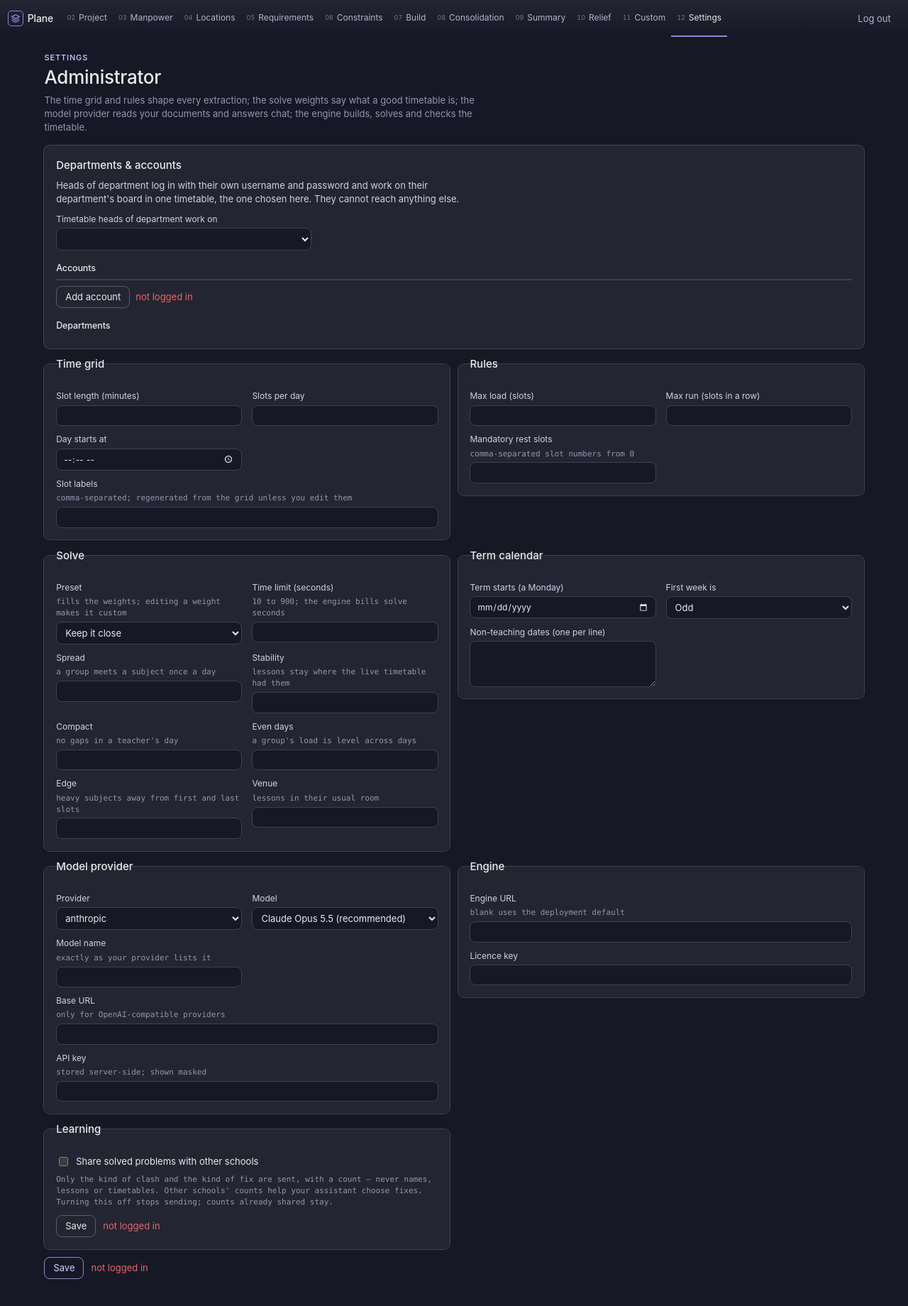
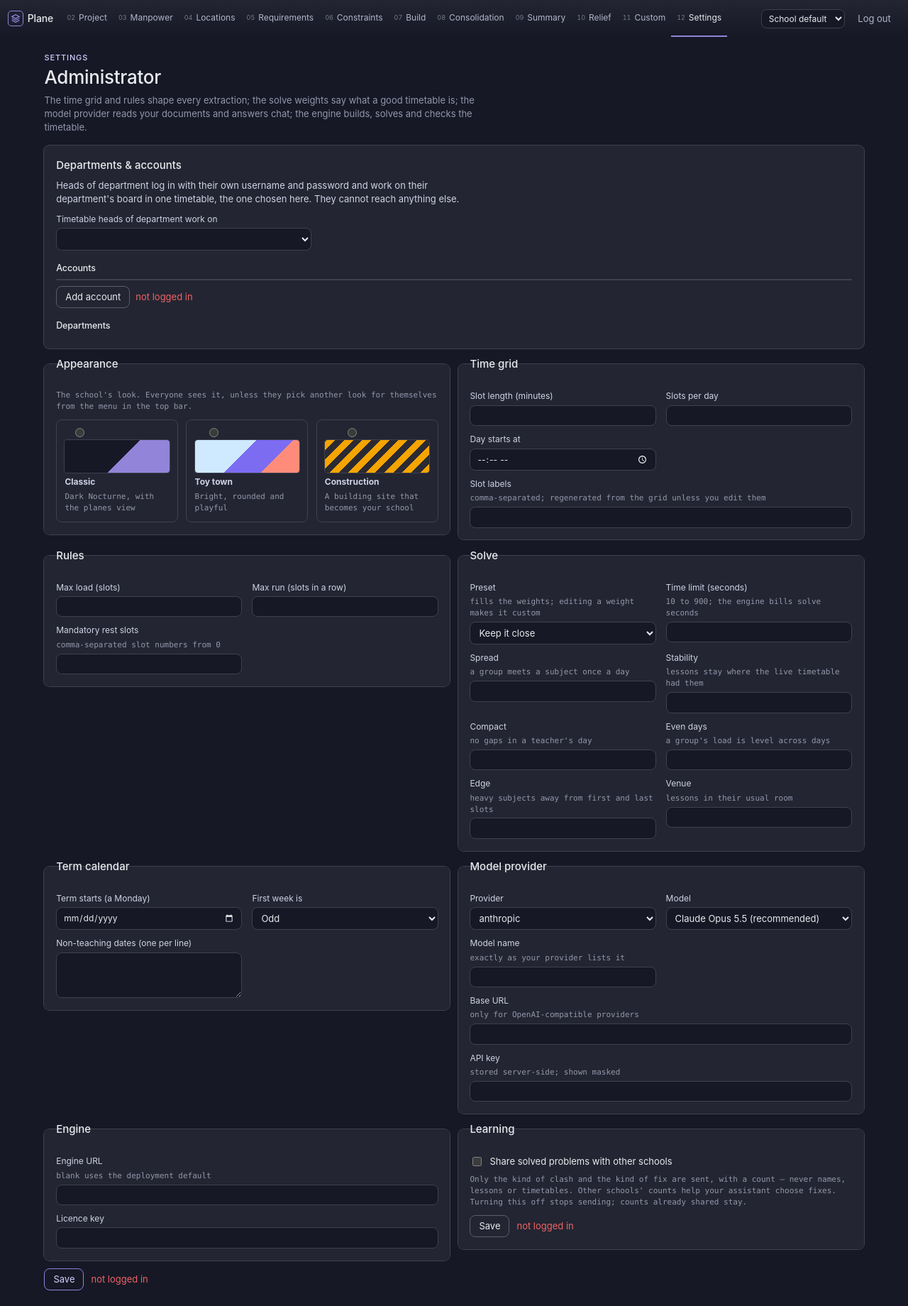
Before and after one commit to twahidin/plane-timetabling-app, a FastAPI app: template plane_app/templates/settings.html in a window 1280 px wide. Shown: the whole page at 71% size. Before the commit the page ends 1802 px from the top, so only its background shows below. Run offline with FastAPI, Linux system fonts and the light colour scheme; the template is opened without the code that fills it, so the values that code supplies are empty; data comes from the database, SQL or seed files in the repository; some libraries are stand-ins or nearby versions.

Commit message:
Looks: Classic, Toy town and Construction
Co-Authored-By: Claude Opus 5.5 <noreply@anthropic.com>

```diff
--- a/plane_app/main.py
+++ b/plane_app/main.py
@@ -181,6 +181,7 @@ def create_app(config: Config, db: Db, engine_factory=None, provider_factory=Non
             return app.state.solve_locks.setdefault(db.current_timetable(), threading.Lock())
     templates = Jinja2Templates(directory=str(HERE / "templates"))
     templates.env.globals["asset"] = make_asset_url(HERE / "static")   # versioned /static URLs (assets.py)
+    templates.env.globals["school_look"] = db.school_look           # <html data-look>: the school's look
     app.include_router(print_router(db, templates))
     app.include_router(plan_router(db))
     app.include_router(grid_router(db))
--- a/plane_app/static/app.css
+++ b/plane_app/static/app.css
@@ -44,6 +44,12 @@
     --rest: var(--color-neutral-700);
     --sans: var(--font-body);
     --mono: "IBM Plex Mono", "SF Mono", Menlo, Consolas, monospace;
+
+    /* Tokens the light looks (looks.css) redefine; Classic's values */
+    --warn-ink: #e8a93a;
+    --accent-fill: var(--color-accent);
+    --accent-fill-ink: var(--color-bg);
+    --page: var(--color-bg);
   }
 
   * { box-sizing: border-box; }
@@ -354,7 +360,7 @@
     font-size: 12.5px; display: flex; flex-direction: column; gap: 8px;
   }
   .plan-issues-summary { display: flex; gap: 8px; }
-  .chip.warn { background: color-mix(in srgb, var(--loc-4) 20%, transparent); color: #e8a93a; }
+  .chip.warn { background: color-mix(in srgb, var(--loc-4) 20%, transparent); color: var(--warn-ink); }
   .plan-issue-list { list-style: none; margin: 0; padding: 0; display: flex; flex-direction: column; gap: 4px; max-height: 220px; overflow-y: auto; }
   .plan-issue-list li { border-radius: 4px; padding: 5px 8px; border-left: 3px solid var(--muted); background: var(--surface-2); }
   .plan-issue-list li.block { border-left-color: var(--bad); background: var(--bad-soft); }
@@ -673,6 +679,18 @@
   .appbar-end { display: flex; align-items: center; gap: var(--space-2); flex: none; }
   .appbar-end .tag { max-width: 180px; overflow: hidden; text-overflow: ellipsis; white-space: nowrap; }
   .appbar-end .tag[hidden] { display: none; }
+  .look-pick { font-size: 12px; padding: 4px 6px; width: 118px; }
+  .look-cards { display: grid; grid-template-columns: repeat(auto-fit, minmax(170px, 1fr)); gap: var(--space-4); }
+  .form .look-card { display: grid; grid-template-columns: auto 1fr; gap: 4px var(--space-3); align-items: center; padding: var(--space-4);
+               border: 1px solid var(--line); border-radius: var(--radius-md); cursor: pointer; }
+  .form .look-card:has(input:checked) { border-color: var(--color-accent); box-shadow: 0 0 0 1px var(--color-accent); }
+  .form .look-card .look-swatch, .form .look-card .help { grid-column: 1 / -1; }
+  .form .look-cards, .form p.wide { grid-column: 1 / -1; }
+  .form .look-card input { width: auto; padding: 0; border: 0; margin: 0; }
+  .look-swatch { height: 46px; border-radius: var(--radius-sm); box-shadow: var(--shadow-sm); }
+  .look-swatch[data-swatch="classic"] { background: linear-gradient(135deg, #161826 0 55%, #9184d9 55%); }
+  .look-swatch[data-swatch="toy"] { background: linear-gradient(135deg, #cfe9ff 0 45%, #7c6cf2 45% 72%, #ff8c7a 72%); }
+  .look-swatch[data-swatch="site"] { background: repeating-linear-gradient(-45deg, #f5a400 0 9px, #2b2a33 9px 18px); }
   .appbar-end form { margin: 0; }
   .btn.icon { padding: 5px 7px; }
 
--- /dev/null
+++ b/plane_app/static/look.js
@@ -0,0 +1,38 @@
+/* The look (spec docs/superpowers/specs/2026-10-11-campus-looks-design.md §1.1). The server renders the
+   school's look into <html data-look data-school-look>; this browser's own choice lives in localStorage
+   'plane.look' (absent = follow the school). When storage is blocked the choice lasts for this page only. */
+(function () {
+  const VALID = new Set(['classic', 'toy', 'site']);
+  const NAMES = { classic: 'Classic', toy: 'Toy town', site: 'Construction' };
+  const KEY = 'plane.look';
+  const root = document.documentElement;
+  let session = null;                      // the choice when localStorage throws
+
+  const school = () => (VALID.has(root.dataset.schoolLook) ? root.dataset.schoolLook : 'classic');
+  function own() {
+    try { const v = localStorage.getItem(KEY); return VALID.has(v) ? v : session; } catch (e) { return session; }
+  }
+  function apply() {
+    const look = own() || school();
+    if (root.dataset.look !== look) root.dataset.look = look;
+    document.querySelectorAll('select.look-pick').forEach((s) => {
+      const first = s.querySelector('option[value="school"]');
+      if (first) first.textContent = 'School default (' + NAMES[school()] + ')';
+      s.value = own() || 'school';
+    });
+    document.dispatchEvent(new CustomEvent('plane:look', { detail: { look } }));
+  }
+  function choose(v) {
+    try {
+      if (VALID.has(v)) localStorage.setItem(KEY, v); else localStorage.removeItem(KEY);
+      session = null;
+    } catch (e) { session = VALID.has(v) ? v : null; }
+    apply();
+  }
+  window.planeLook = { current: () => root.dataset.look, choose, refresh: apply, LOOKS: Object.keys(NAMES) };
+  document.addEventListener('DOMContentLoaded', () => {
+    document.querySelectorAll('select.look-pick').forEach((s) => s.addEventListener('change', () => choose(s.value)));
+    apply();
+  });
+  window.addEventListener('storage', (e) => { if (e.key === KEY || e.key === null) apply(); });
+})();
--- /dev/null
+++ b/plane_app/static/looks.css
@@ -0,0 +1,110 @@
+/* Looks (spec docs/superpowers/specs/2026-10-11-campus-looks-design.md §1.2). Toy town and Construction
+   redefine Nocturne's tokens (app.css :root) for a light page; Classic is app.css as it is. Every rule
+   here is scoped to one of the two looks; the font is fetched only where a look uses it. */
+@font-face {
+  font-family: "Fredoka"; font-style: normal; font-weight: 300 700; font-display: swap;
+  src: url("fonts/fredoka-latin-wght-normal.woff2") format("woff2-variations"),
+       url("fonts/fredoka-latin-wght-normal.woff2") format("woff2");
+}
+
+html[data-look="toy"] {
+  color-scheme: light;
+  --grid: var(--color-neutral-600);
+  --rest: var(--color-neutral-600);
+  --plane: var(--color-accent-400);
+  --color-bg: #eef2ff;
+  --color-surface: #fffefd;
+  --color-text: #2d2a4a;
+  --color-accent: #5f4fd6;
+  --color-divider: color-mix(in srgb, #2d2a4a 12%, transparent);
+  --color-neutral-100: #24213d; --color-neutral-200: #34304f; --color-neutral-300: #4f4a6d;
+  --color-neutral-400: #5e5980; --color-neutral-500: #6a6586; --color-neutral-600: #9893ad;
+  --color-neutral-700: #bdb8cf; --color-neutral-800: #e1ddef; --color-neutral-900: #f3f1fb;
+  --color-accent-100: #231b5c; --color-accent-200: #33288a; --color-accent-300: #4636b8;
+  --color-accent-400: #5f4fd6; --color-accent-500: #7c6cf2; --color-accent-600: #a99ef7;
+  --color-accent-700: #c8c0fa; --color-accent-800: #e2ddfd; --color-accent-900: #f2effe;
+  --font-heading: "Fredoka", "Nunito", system-ui, -apple-system, "Segoe UI", sans-serif;
+  --font-body: "Fredoka", "Nunito", system-ui, -apple-system, "Segoe UI", sans-serif;
+  --mono: "Fredoka", "Nunito", system-ui, -apple-system, "Segoe UI", sans-serif;
+  --radius-sm: 8px; --radius-md: 14px; --radius-lg: 22px;
+  --shadow-sm: 0 0 0 1px #e4e0f3;
+  --shadow-md: 0 0 0 1px #e4e0f3, 0 10px 28px rgba(110, 90, 200, 0.16);
+  --shadow-lg: 0 0 0 1px #d8d2ee, 0 18px 44px rgba(110, 90, 200, 0.22);
+  --good: #0f7048;
+  --bad: #c0262f;
+  --bad-soft: #fde8ea;
+  --booking-soft: #fff1d6;
+  --good-soft: #e2f5eb;
+  --loc-1: #2f6fd0; --loc-2: #c4501f; --loc-3: #12855e; --loc-4: #9a6500; --loc-5: #c13f72;
+  --stage: #e8eeff;
+  --warn-ink: #8a5800;
+  --accent-fill: #6a5ae6;
+  --accent-fill-ink: #fffefd;
+  --page: linear-gradient(180deg, #cfe9ff 0%, #eef3ff 40%, #fff1fa 100%);
+}
+
+html[data-look="site"] {
+  color-scheme: light;
+  --grid: var(--color-neutral-600);
+  --rest: var(--color-neutral-600);
+  --plane: var(--color-accent-400);
+  --color-bg: #fbf5ea;
+  --color-surface: #fffdf8;
+  --color-text: #2b2a33;
+  --color-accent: #8a5600;
+  --color-divider: color-mix(in srgb, #2b2a33 13%, transparent);
+  --color-neutral-100: #24221f; --color-neutral-200: #36332e; --color-neutral-300: #4e4a43;
+  --color-neutral-400: #5c5750; --color-neutral-500: #6a645a; --color-neutral-600: #9a9488;
+  --color-neutral-700: #c2bcaf; --color-neutral-800: #e6dfd0; --color-neutral-900: #f6f0e3;
+  --color-accent-100: #3a2600; --color-accent-200: #5a3c00; --color-accent-300: #7a4c00;
+  --color-accent-400: #8a5600; --color-accent-500: #f5a400; --color-accent-600: #f7bd45;
+  --color-accent-700: #fad27f; --color-accent-800: #fde6b8; --color-accent-900: #fff4dc;
+  --font-heading: "Fredoka", "Nunito", system-ui, -apple-system, "Segoe UI", sans-serif;
+  --font-body: "Fredoka", "Nunito", system-ui, -apple-system, "Segoe UI", sans-serif;
+  --mono: "Fredoka", "Nunito", system-ui, -apple-system, "Segoe UI", sans-serif;
+  --radius-sm: 7px; --radius-md: 12px; --radius-lg: 18px;
+  --shadow-sm: 0 0 0 1px #ece3d1;
+  --shadow-md: 0 0 0 1px #ece3d1, 0 10px 26px rgba(160, 110, 20, 0.16);
+  --shadow-lg: 0 0 0 1px #e2d6bd, 0 18px 40px rgba(160, 110, 20, 0.22);
+  --good: #0f7048;
+  --bad: #c0262f;
+  --bad-soft: #fde8e6;
+  --booking-soft: #fff1d6;
+  --good-soft: #e2f5eb;
+  --loc-1: #2f6fd0; --loc-2: #c4501f; --loc-3: #12855e; --loc-4: #9a6500; --loc-5: #c13f72;
+  --stage: #f6efe1;
+  --warn-ink: #8a5800;
+  --accent-fill: #f5a400;
+  --accent-fill-ink: #2b2a33;
+  --page: linear-gradient(180deg, #d6ecff 0%, #f3f8ff 35%, #fff4df 100%);
+}
+
+/* The page behind everything: a sky, not a flat colour */
+html[data-look="toy"] body, html[data-look="site"] body { background: var(--page); background-attachment: fixed; }
+
+/* Primary buttons are filled in the light looks (Classic keeps Nocturne's outlined ones) */
+html[data-look="toy"] .btn.primary, html[data-look="site"] .btn.primary {
+  background: var(--accent-fill); border-color: var(--accent-fill); color: var(--accent-fill-ink); }
+html[data-look="toy"] .btn.primary:hover:where(:not(:disabled, [aria-disabled="true"])),
+html[data-look="site"] .btn.primary:hover:where(:not(:disabled, [aria-disabled="true"])) {
+  background: color-mix(in srgb, var(--accent-fill) 86%, var(--color-text)); color: var(--accent-fill-ink); }
+
+/* Toy town: a soft lift on cards and the top bar */
+html[data-look="toy"] .appbar { background: color-mix(in srgb, var(--color-surface) 82%, transparent); }
+
+/* Construction: the hazard stripe under the top bar */
+html[data-look="site"] .appbar { position: relative; padding-bottom: 4px; background: color-mix(in srgb, var(--color-surface) 86%, transparent); }
+html[data-look="site"] .appbar::after { content: ""; position: absolute; left: 0; right: 0; bottom: 0; height: 4px; pointer-events: none;
+  background: repeating-linear-gradient(-45deg, var(--accent-fill) 0 8px, var(--color-text) 8px 16px); }
+
+/* Small text and hairlines that Nocturne draws light-on-dark */
+html[data-look="toy"] .board-tag.group, html[data-look="site"] .board-tag.group { color: color-mix(in srgb, var(--loc-1) 70%, var(--color-text)); }
+html[data-look="toy"] .board-tag.share, html[data-look="site"] .board-tag.share { color: color-mix(in srgb, var(--loc-3) 70%, var(--color-text)); }
+html[data-look="toy"] .appbar-tab .n, html[data-look="site"] .appbar-tab .n { color: var(--color-neutral-500); }
+html[data-look="toy"] .dialog::backdrop, html[data-look="site"] .dialog::backdrop { background: color-mix(in srgb, var(--color-text) 38%, transparent); }
+html[data-look="toy"] input:not([type=checkbox]):not([type=radio]):not([type=range]):not([type=file]), html[data-look="toy"] select, html[data-look="toy"] textarea,
+html[data-look="site"] input:not([type=checkbox]):not([type=radio]):not([type=range]):not([type=file]), html[data-look="site"] select, html[data-look="site"] textarea { border-color: var(--color-neutral-600); }
+html[data-look="toy"] input:focus-visible, html[data-look="toy"] select:focus-visible, html[data-look="toy"] textarea:focus-visible,
+html[data-look="site"] input:focus-visible, html[data-look="site"] select:focus-visible, html[data-look="site"] textarea:focus-visible { border-color: var(--color-accent); }
+html[data-look="toy"] #assistant, html[data-look="site"] #assistant { box-shadow: -1px 0 0 var(--color-neutral-800); }
+html[data-look="site"] .btn.primary { border-color: color-mix(in srgb, var(--accent-fill) 70%, var(--color-text)); }
--- a/plane_app/static/model.js
+++ b/plane_app/static/model.js
@@ -562,7 +562,7 @@
 
   new ResizeObserver(resize).observe(viewEl);
   window.matchMedia('(prefers-color-scheme: dark)').addEventListener('change', refresh);
-  new MutationObserver(refresh).observe(document.documentElement, { attributes: true, attributeFilter: ['data-theme'] });
+  new MutationObserver(refresh).observe(document.documentElement, { attributes: true, attributeFilter: ['data-theme', 'data-look'] });
 
   function frame() {
     if (needsRender) { needsRender = false; renderer.render(scene, activeCam()); }
--- a/plane_app/static/settings.js
+++ b/plane_app/static/settings.js
@@ -85,6 +85,8 @@
     el('solve_preset').value = sv.preset || 'balanced';
     el('solve_time_limit').value = sv.time_limit ?? 300;
     RULES.forEach((r) => { el('w_' + r).value = w[r] ?? PRESETS.balanced[r]; });
+    const lk = (s.look || {}).default || 'classic';
+    document.querySelectorAll('input[name=look]').forEach((r) => { r.checked = r.value === lk; });
     labelsEdited = false;
   }
 
@@ -107,6 +109,7 @@
       provider: { kind: el('provider_kind').value, base_url: el('base_url').value.trim(), api_key: el('api_key').value, model: chosenModel() },
       engine: { url: el('engine_url').value.trim(), key: el('engine_key').value },
       solve: { preset: el('solve_preset').value, time_limit: solveLimit(), weights: Object.fromEntries(RULES.map((r) => [r, weight(r)])) },
+      look: { default: (document.querySelector('input[name=look]:checked') || { value: 'classic' }).value },
       calendar: {
         term_start: el('term-start').value,
         first_week: el('first-week').value,
@@ -152,6 +155,8 @@
     try {
       const saved = await api('/api/settings', { method: 'PUT', body: JSON.stringify(body) });
       fill(saved);
+      document.documentElement.dataset.schoolLook = (saved.look || {}).default || 'classic';
+      if (window.planeLook) window.planeLook.refresh();
       msg('Saved.', 'ok');
     } catch (e) { msg(e.message, 'bad'); }
     finally { el('save').disabled = false; }
--- a/plane_app/templates/department.html
+++ b/plane_app/templates/department.html
@@ -1,10 +1,11 @@
 <!doctype html>
-<html lang="en">
+<html lang="en" data-look="{{ school_look() }}" data-school-look="{{ school_look() }}">
 <head>
 <meta charset="utf-8">
 <meta name="viewport" content="width=device-width, initial-scale=1">
 <title>{{ dept }} &middot; Plane Timetabling</title>
 <link rel="stylesheet" href="{{ asset('app.css') }}">
+{% include "partials/look_head.html" %}
 </head>
 {#- A head of department's page (spec docs/superpowers/specs/2026-09-27-department-accounts-design.md §5):
     their department's board and the live timetable, read-only. Its scripts call only the routes a
@@ -20,6 +21,7 @@
   <span class="tag accent" id="dept-name">{{ name }} &middot; {{ dept }}</span>
   <span class="dept-timetable" id="dept-timetable">Timetable: {{ timetable }}</span>
   <div class="appbar-end">
+    {% include "partials/look_menu.html" %}
     {% if not must_change %}
     <button class="btn ghost" id="dept-password" type="button">Change password</button>
     {% endif %}
@@ -46,6 +48,7 @@
 <main class="password-first dialog" id="password-first">
   {{ password_form(true) }}
 </main>
+<script src="{{ asset('look.js') }}"></script>
 <script src="{{ asset('department.js') }}"></script>
 {% else %}
 
@@ -96,6 +99,7 @@
 <script src="{{ asset('board-status.js') }}"></script>
 <script src="{{ asset('board.js') }}"></script>
 <script src="{{ asset('grid.js') }}"></script>
+<script src="{{ asset('look.js') }}"></script>
 <script src="{{ asset('department.js') }}"></script>
 {% endif %}
 </body>
--- a/plane_app/templates/index.html
+++ b/plane_app/templates/index.html
@@ -1,10 +1,11 @@
 <!doctype html>
-<html lang="en">
+<html lang="en" data-look="{{ school_look() }}" data-school-look="{{ school_look() }}">
 <head>
 <meta charset="utf-8">
 <meta name="viewport" content="width=device-width, initial-scale=1">
 <title>Plane Timetabling</title>
 <link rel="stylesheet" href="{{ asset('app.css') }}">
+{% include "partials/look_head.html" %}
 </head>
 <body data-page="index">
 {% set appbar_page = "index" %}
@@ -457,6 +458,7 @@
   </form>
 </dialog>
 
+<script src="{{ asset('look.js') }}"></script>
 <script src="{{ asset('three.min.js') }}"></script>
 <script src="{{ asset('words.js') }}"></script>
 <script src="{{ asset('model.js') }}"></script>
--- a/plane_app/templates/login.html
+++ b/plane_app/templates/login.html
@@ -1,10 +1,11 @@
 <!doctype html>
-<html lang="en">
+<html lang="en" data-look="{{ school_look() }}" data-school-look="{{ school_look() }}">
 <head>
 <meta charset="utf-8">
 <meta name="viewport" content="width=device-width, initial-scale=1">
 <title>Log in &middot; Plane Timetabling</title>
 <link rel="stylesheet" href="{{ asset('app.css') }}">
+<link rel="stylesheet" href="{{ asset('looks.css') }}">
 </head>
 <body>
 <main class="login">
--- a/plane_app/templates/partials/appbar.html
+++ b/plane_app/templates/partials/appbar.html
@@ -20,6 +20,7 @@
     <a role="tab" class="appbar-tab{{ ' on' if appbar_page == 'settings' else '' }}" id="tabbtn-settings" href="/settings"{% if appbar_page == "index" %} tabindex="-1"{% endif %} aria-selected="{{ 'true' if appbar_page == 'settings' else 'false' }}"><span class="n">12</span>Settings</a>
   </nav>
   <div class="appbar-end">
+    {% include "partials/look_menu.html" %}
     {%- if appbar_page == "index" %}<span class="tag" id="tt-current"></span>{% endif %}
     <form method="post" action="/logout"><button class="btn ghost" type="submit">Log out</button></form>
   </div>
--- /dev/null
+++ b/plane_app/templates/partials/look_head.html
@@ -0,0 +1,4 @@
+{#- The look (spec 2026-10-11-campus-looks-design.md §1.1): the server renders the school's look into
+    <html data-look>; this applies the browser's own choice before first paint. look.js does the rest. -#}
+<link rel="stylesheet" href="{{ asset('looks.css') }}">
+<script>(function(){try{var v=localStorage.getItem('plane.look');if(v === 'classic' || v === 'toy' || v === 'site'){document.documentElement.setAttribute('data-look',v);}}catch(e){}})();</script>
--- /dev/null
+++ b/plane_app/templates/partials/look_menu.html
@@ -0,0 +1,6 @@
+<select class="look-pick" aria-label="Look" title="Look">
+  <option value="school">School default</option>
+  <option value="classic">Classic</option>
+  <option value="toy">Toy town</option>
+  <option value="site">Construction</option>
+</select>
--- a/plane_app/templates/settings.html
+++ b/plane_app/templates/settings.html
@@ -1,10 +1,11 @@
 <!doctype html>
-<html lang="en">
+<html lang="en" data-look="{{ school_look() }}" data-school-look="{{ school_look() }}">
 <head>
 <meta charset="utf-8">
 <meta name="viewport" content="width=device-width, initial-scale=1">
 <title>Settings &middot; Plane Timetabling</title>
 <link rel="stylesheet" href="{{ asset('app.css') }}">
+{% include "partials/look_head.html" %}
 </head>
 <body data-page="settings">
 {% set appbar_page = "settings" %}
@@ -58,6 +59,16 @@
 </dialog>
 
 <form id="settings-form" class="form" autocomplete="off">
+  <fieldset id="appearance">
+    <legend>Appearance</legend>
+    <p class="help wide">The school's look. Everyone sees it, unless they pick another look for themselves from the menu in the top bar.</p>
+    <div class="look-cards wide" role="radiogroup" aria-label="School look">
+      <label class="look-card"><input type="radio" name="look" value="classic"><span class="look-swatch" data-swatch="classic" aria-hidden="true"></span><b>Classic</b><span class="help">Dark Nocturne, with the planes view</span></label>
+      <label class="look-card"><input type="radio" name="look" value="toy"><span class="look-swatch" data-swatch="toy" aria-hidden="true"></span><b>Toy town</b><span class="help">Bright, rounded and playful</span></label>
+      <label class="look-card"><input type="radio" name="look" value="site"><span class="look-swatch" data-swatch="site" aria-hidden="true"></span><b>Construction</b><span class="help">A building site that becomes your school</span></label>
+    </div>
+  </fieldset>
+
   <fieldset>
     <legend>Time grid</legend>
     <label>Slot length (minutes)<input type="number" id="slot_minutes" min="1" step="1"></label>
@@ -131,6 +142,7 @@
   </div>
 </main>
 
+<script src="{{ asset('look.js') }}"></script>
 <script src="{{ asset('settings.js') }}"></script>
 <script src="{{ asset('accounts.js') }}"></script>
 <script src="{{ asset('learning-settings.js') }}"></script>
--- a/pyproject.toml
+++ b/pyproject.toml
@@ -28,4 +28,4 @@ packages = ["plane_app", "plane_app.llm", "plane_app.learning", "plane_app.print
 [tool.setuptools.package-data]
 # `**` needs setuptools >= 62.3; the build requires >= 68 above. templates/print/grid.html
 # lives one level down, so the flat glob alone would leave it out of the wheel.
-plane_app = ["templates/*.html", "templates/**/*.html", "static/*", "wizard/library/*.json"]
+plane_app = ["templates/*.html", "templates/**/*.html", "static/*", "static/fonts/*", "wizard/library/*.json"]
```
Also changed, not shown: plane_app/db.py (+19 -3 lines), plane_app/static/fonts/OFL-Fredoka.txt (added, +93 -0 lines), README.md, plane_app/static/fonts/fredoka-latin-wght-normal.woff2 (added).
